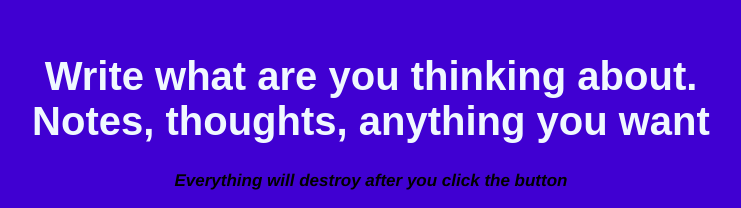
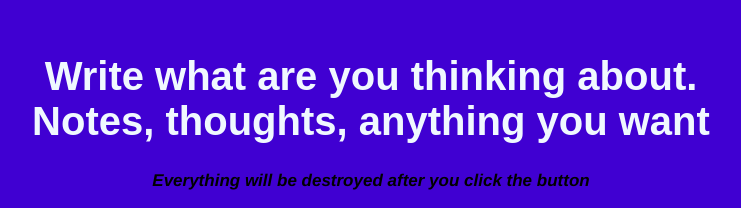
Before and after one commit to silviosanto6605/WhatIThink, a plain HTML site: page index.html in a window 1280 px wide. Shown: the part 151-359 px from the top of the page, without its empty margins (269-1010 px from the left). Drawn offline with Linux system fonts and the light colour scheme.

Commit message:
Update index.html

```diff
--- a/index.html
+++ b/index.html
@@ -18,7 +18,7 @@
         <meta name="viewport" content="width=device-width, initial-scale=1.0, maximum-scale=1.0, user-scalable=0">
     <center>
     <h1>Write what are you thinking about.<br> Notes, thoughts, anything you want</h1>
-    <h2><em>Everything will destroy after you click the button</em></h2>
+    <h2><em>Everything will be destroyed after you click the button</em></h2>
 
     <textarea id = "ta"></textarea>
     <br><br></br><button onclick="reset()" class="button">CLEAR</button>
```
